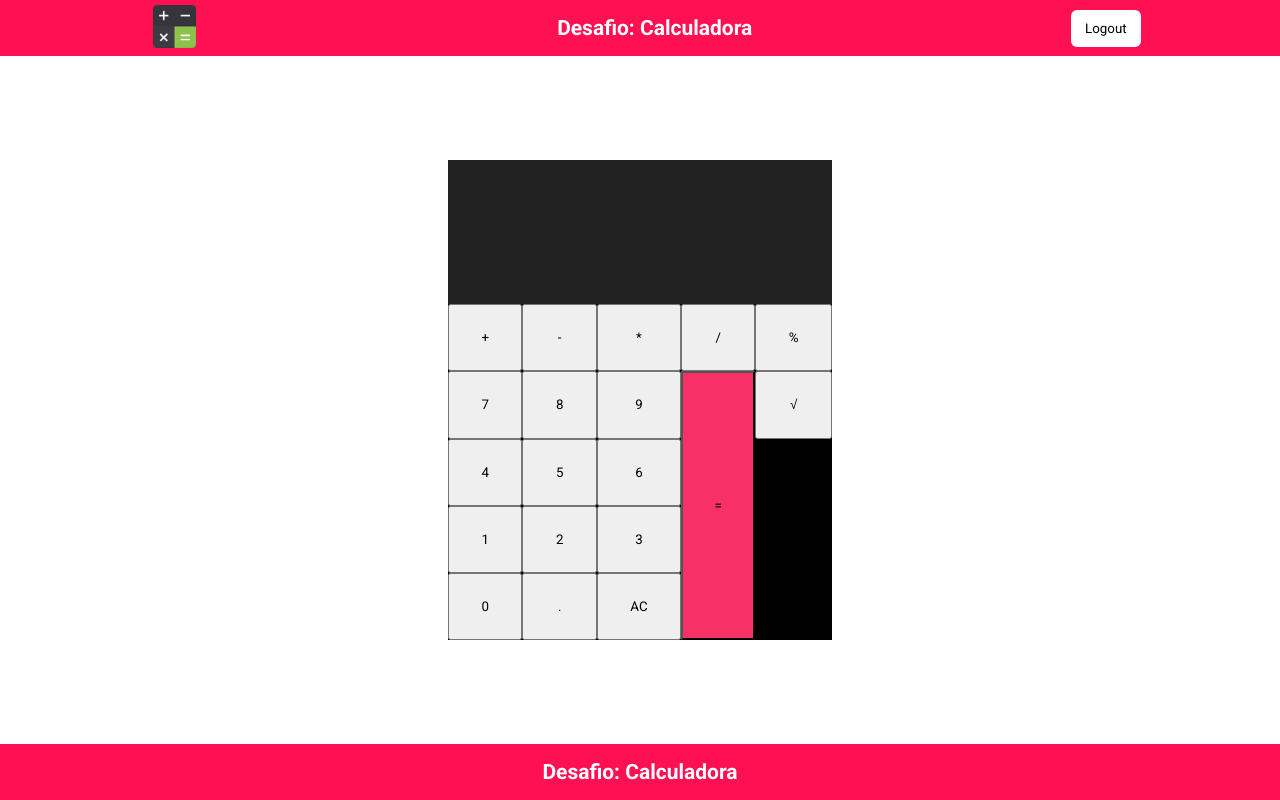
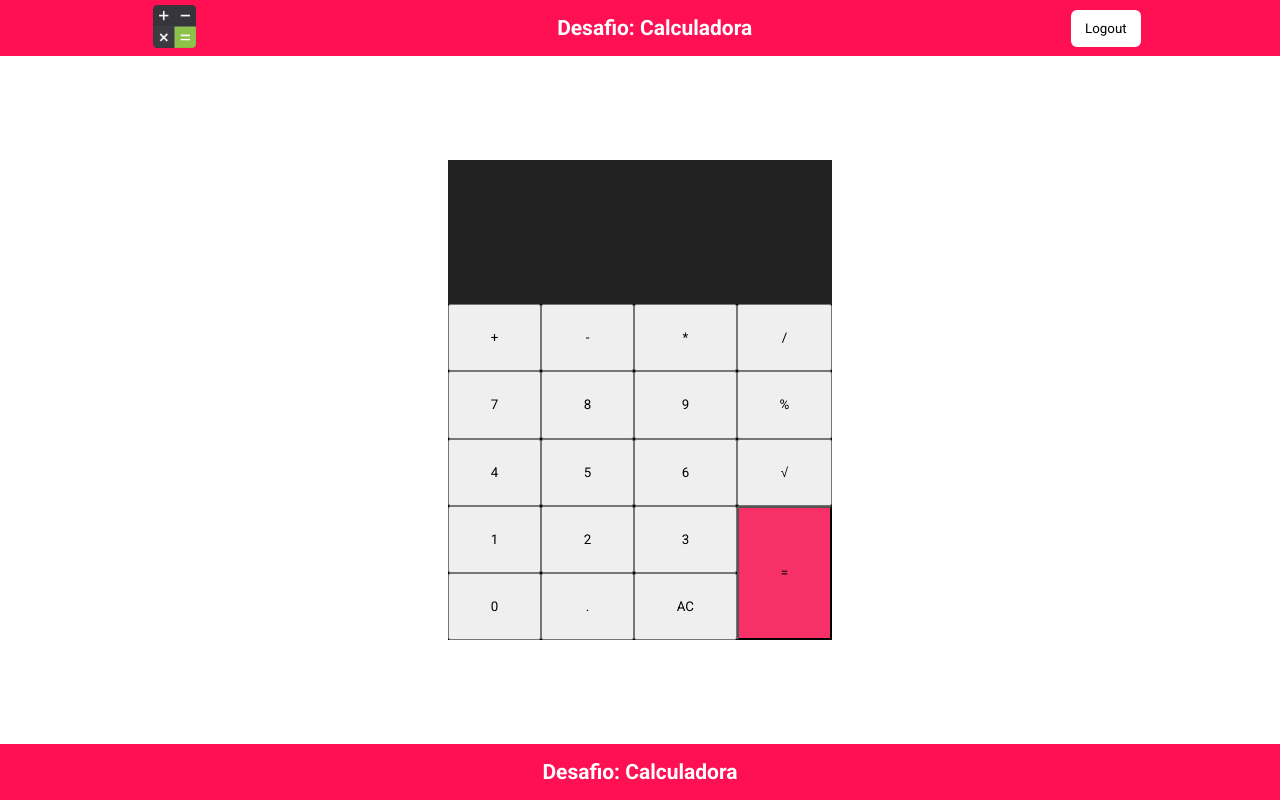
Before and after one commit to wilson6g/iblue-school-front, a Vue app: page /advanced in a window 1280 px wide. Built offline with nearby package versions, Linux system fonts and the light colour scheme; no server answers; a small style sheet from the web is missing.

Commit message:
Added validations

```diff
--- a/src/components/AdvancedCalculatorComponent.vue
+++ b/src/components/AdvancedCalculatorComponent.vue
@@ -43,6 +43,7 @@
 </template>
 
 <script>
+import Toastify from "toastify-js";
 import { operation } from "../services/operations-service/basic-operation";
 
 export default {
@@ -89,9 +90,10 @@ export default {
       this.result = [];
       this.numbers = [];
       this.test = "";
-      this.calculation = 0;
+      this.calculation = "";
     },
     async makeCalculation() {
+      try {
         var numbers = {
           numbers: this.numbers,
         };
@@ -110,6 +112,20 @@ export default {
 
           const { data } = await operation(numbers);
           this.result.push(data);
+        }
+      } catch (error) {
+        Toastify({
+          text: `${error.response.status}: ${error.response.data.message}`,
+          duration: 3000,
+          newWindow: true,
+          close: true,
+          gravity: "top", // `top` or `bottom`
+          position: "right", // `left`, `center` or `right`
+          stopOnFocus: true, // Prevents dismissing of toast on hover
+          style: {
+            background: "linear-gradient(to right, #ff0000, #ff0000)",
+          },
+        }).showToast();
       }
     },
   },
@@ -148,13 +164,13 @@ export default {
 .calculator-keys {
   display: grid;
   grid-template:
-    "history-display history-display history-display history-display history-display"
-    "display display display display display "
-    "sum subtract multiply division percent "
-    "seven eight nine equal square "
-    "four five six equal . "
-    "one two three equal ."
-    "zero dot ac equal .";
+    "history-display history-display history-display history-display "
+    "display display display display "
+    "sum subtract multiply division  "
+    "seven eight nine percent  "
+    "four five six square "
+    "one two three equal"
+    "zero dot ac equal";
 }
 
 .operation-percent {
@@ -168,6 +184,7 @@ export default {
 .operation-sum {
   grid-area: sum;
 }
+
 .operation-subtract {
   grid-area: subtract;
 }
--- a/src/components/BaseCalculatorComponent.vue
+++ b/src/components/BaseCalculatorComponent.vue
@@ -41,6 +41,7 @@
 </template>
 
 <script>
+import Toastify from "toastify-js";
 import { operation } from "../services/operations-service/basic-operation";
 
 export default {
@@ -88,6 +89,7 @@ export default {
       this.calculation = 0;
     },
     async makeCalculation() {
+      try {
         var numbers = {
           numbers: this.numbers,
         };
@@ -106,6 +108,20 @@ export default {
 
           const { data } = await operation(numbers);
           this.result.push(data);
+        }
+      } catch (error) {
+        Toastify({
+          text: `${error.response.status}: ${error.response.data.message}`,
+          duration: 3000,
+          newWindow: true,
+          close: true,
+          gravity: "top", // `top` or `bottom`
+          position: "right", // `left`, `center` or `right`
+          stopOnFocus: true, // Prevents dismissing of toast on hover
+          style: {
+            background: "linear-gradient(to right, #ff0000, #ff0000)",
+          },
+        }).showToast();
       }
     },
   },
--- a/src/views/LoginView.vue
+++ b/src/views/LoginView.vue
@@ -162,7 +162,7 @@ img {
   height: 20%;
   color: var(--black);
   border: none;
-  border-radius: 10px;
+  border-radius: 5px;
   padding: 0.5rem;
 }
 
```
Also changed, not shown: 1 other file (tests, documents, lock files or other folders). Lines whose indentation alone changed are shown as unchanged.
